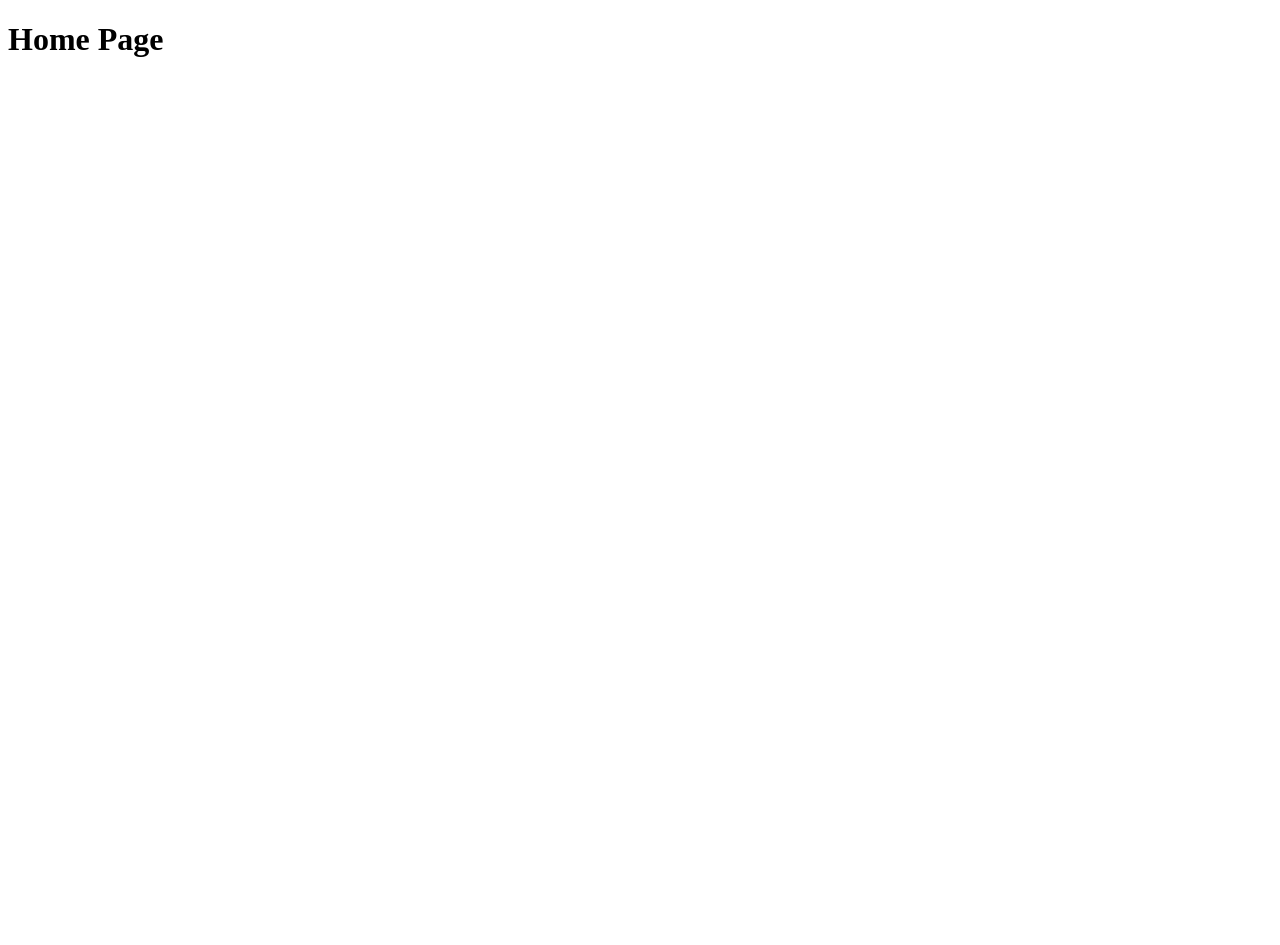
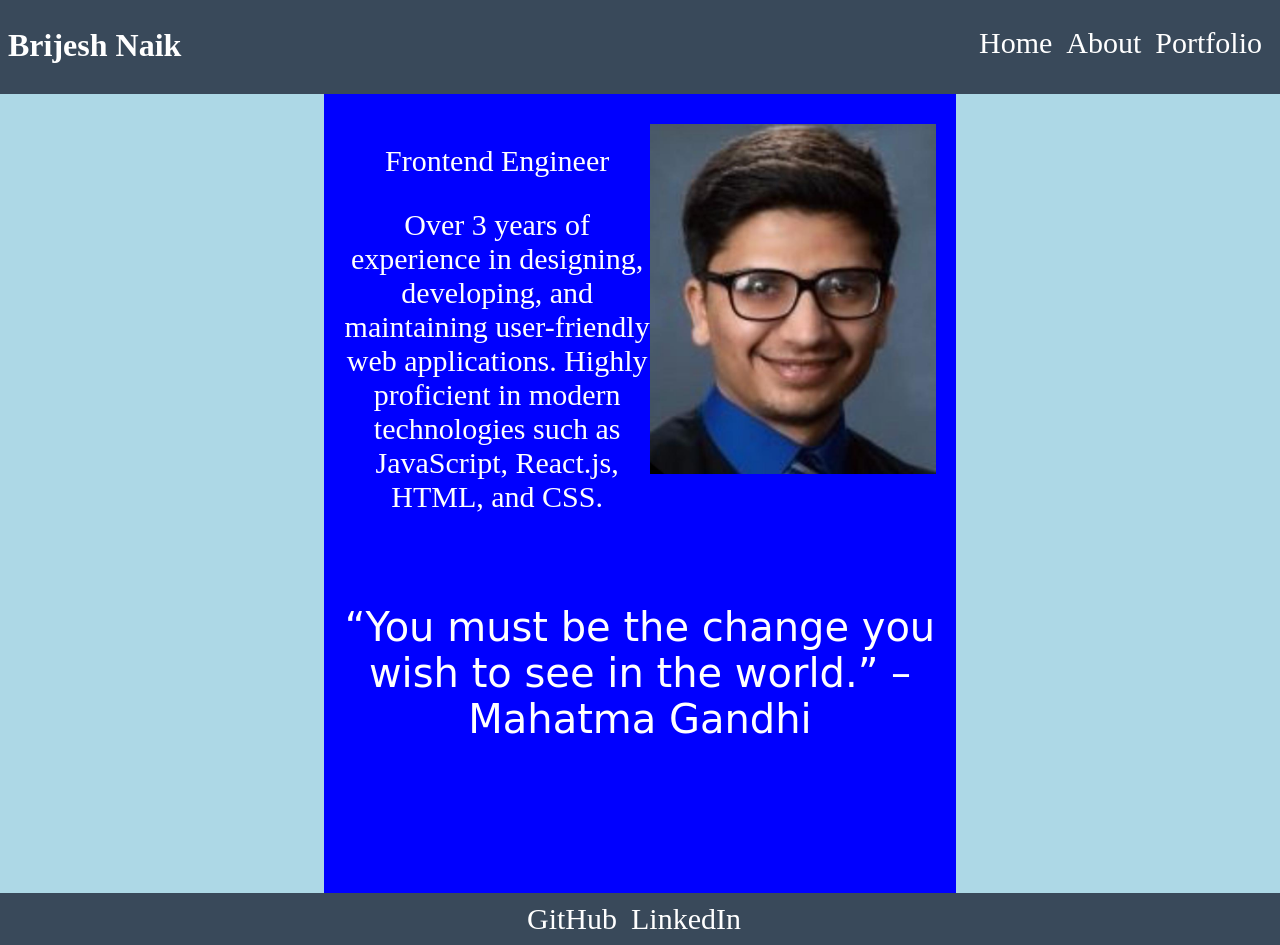
Before and after one commit to brn8/PersonalWebsite, a plain HTML site: page index.html in a window 1280 px wide. Before the commit the page ends 800 px from the top, so only its background shows below. Drawn offline with Linux system fonts and the light colour scheme.

Commit message:
worked on HomePage

```diff
--- a/index.html
+++ b/index.html
@@ -7,6 +7,39 @@
     <title>Home</title>
   </head>
   <body>
-    <h1>Home Page</h1>
+    <header>
+      <h1>Brijesh Naik</h1>
+      <nav>
+        <a href="index.html">Home</a>
+        <a href="about.html">About</a>
+        <a href="portfolio.html">Portfolio</a>
+      </nav>
+    </header>
+    <div id="full">
+    <div id="info">
+      <div id="message">
+        <p>Frontend Engineer</p>
+        <p>
+          Over 3 years of experience in designing,
+          developing, and maintaining user-friendly web applications. Highly
+          proficient in modern technologies such as JavaScript, React.js, HTML,
+          and CSS.
+        </p>
+      </div>
+      <img src="./assests/image.jpg" alt="Profile Photo" />
+      </div>
+      <div id="quote">
+      <p>
+      “You must be the change you wish to see in the world.” – Mahatma Gandhi
+      </p>
+    </div>
+    </div>
+    </div>
+
+
+    <footer>
+      <a href="https://github.com/brn8" target="_blank">GitHub</a>
+      <a href="https://www.linkedin.com/in/brn8/" target="_blank">LinkedIn</a>
+    </footer>
   </body>
 </html>
--- a/style.css
+++ b/style.css
@@ -0,0 +1,69 @@
+header {
+  display: flex;
+  background-color: rgb(57, 73, 90);
+  width: 100%;
+  margin-left: -8px;
+  padding: 8px;
+  margin-top: -10px;
+}
+nav {
+  margin-left: auto;
+  margin-top: 20px;
+}
+a {
+  text-decoration: none;
+  font-size: 30px;
+  color: white;
+  margin-right: 10px;
+}
+h1 {
+  color: white;
+}
+
+body {
+  background-color: lightblue;
+}
+
+img {
+  width: 300px;
+  height: 350px;
+  margin-top: 10px;
+}
+
+#full {
+  height: 809px;
+  background-color: blue;
+  width: 50%;
+  margin-left: 25%;
+}
+#info {
+  display: flex;
+  padding: 20px;
+  color: white;
+  text-align: center;
+}
+
+#info p {
+  font-size: 30px;
+}
+#message {
+  width: 60%;
+}
+footer {
+  background-color: lightslategray;
+  margin-bottom: auto;
+  margin: -10px;
+  width: 100%;
+}
+#quote {
+  font-family: cursive;
+  font-size: 40px;
+  text-align: center;
+  color: white;
+}
+
+footer {
+  padding: 9px;
+  text-align: center;
+  background-color: rgb(57, 73, 90);
+}
```
Also changed, not shown: about.html (+12 -1 lines), portfolio.html (+11 -1 lines), assests/image.jpg (added).
